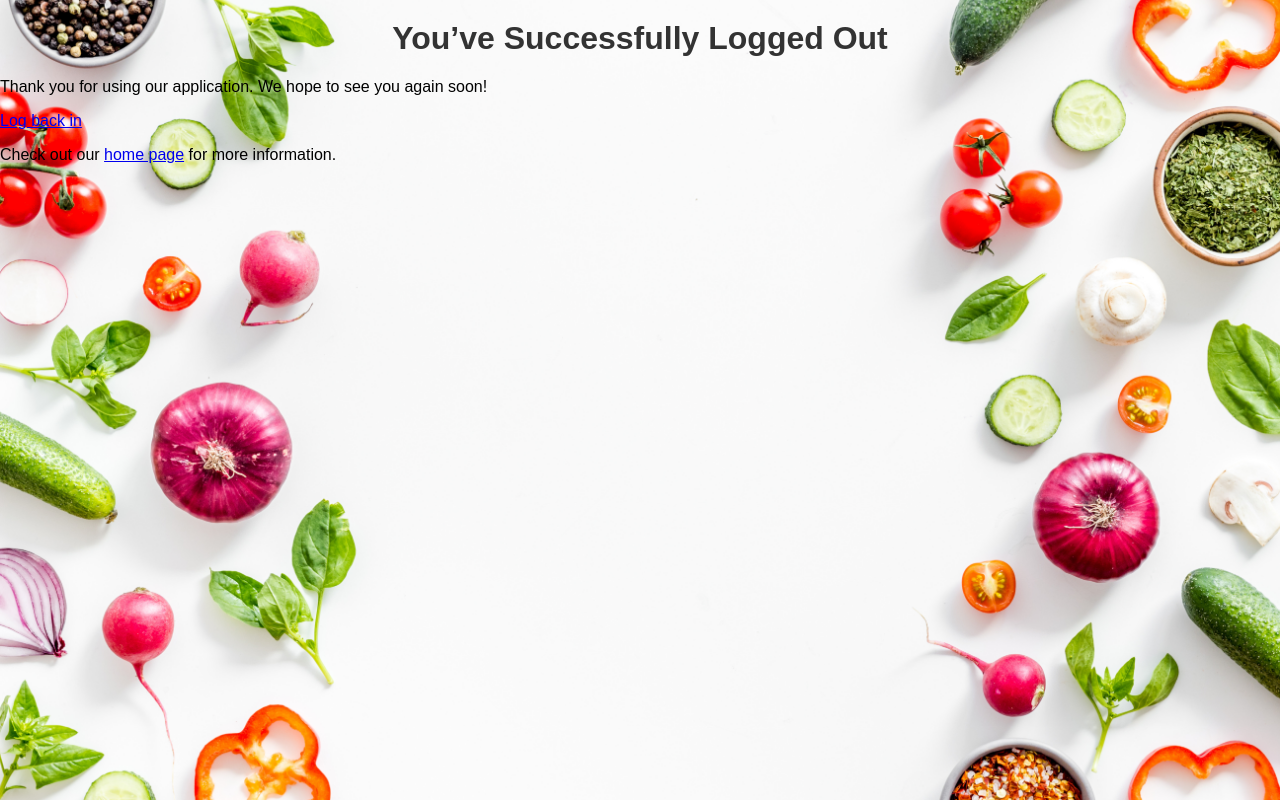
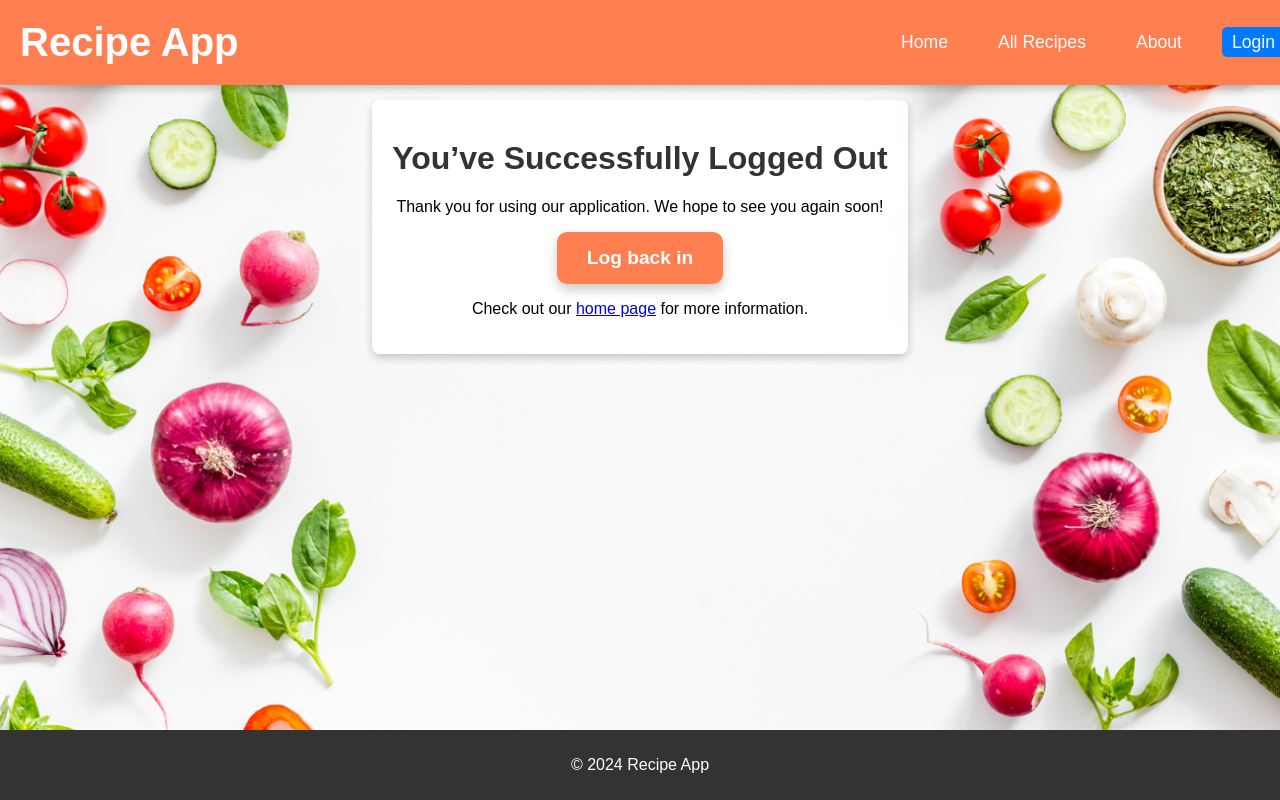
Before and after one commit to AJSorbello/recipe-app, a Django app: page /logout_success/ in a window 1280 px wide. Run offline with Django 4.2, Linux system fonts and the light colour scheme.

Commit message:
updated success.html

```diff
--- a/src/templates/auth/success.html
+++ b/src/templates/auth/success.html
@@ -1,16 +1,18 @@
+{% extends 'base/base.html' %}
+
 {% load static %}
-<!DOCTYPE html>
-<html>
-<head>
-    <title>Logout Successful</title>
-    <link rel="stylesheet" href="{% static 'styles.css' %}">
-</head>
-<body>
-    <div class="container">
-        <h1>You’ve Successfully Logged Out</h1>
-        <p>Thank you for using our application. We hope to see you again soon!</p>
-        <a href="{% url 'login' %}">Log back in</a>
-        <p>Check out our <a href="{% url 'recipe:home' %}">home page</a> for more information.</p>
+
+{% block title %}Logout Successful{% endblock %}
+
+{% block content %}
+<div class="content-wrapper">
+    <div class="content">
+        <div class="about-container">
+            <h1>You’ve Successfully Logged Out</h1>
+            <p>Thank you for using our application. We hope to see you again soon!</p>
+            <a href="{% url 'login' %}" class="button">Log back in</a>
+            <p>Check out our <a href="{% url 'recipe:home' %}">home page</a> for more information.</p>
+        </div>
     </div>
-</body>
-</html>
+</div>
+{% endblock %}
```
Also changed, not shown: 1 other file.
